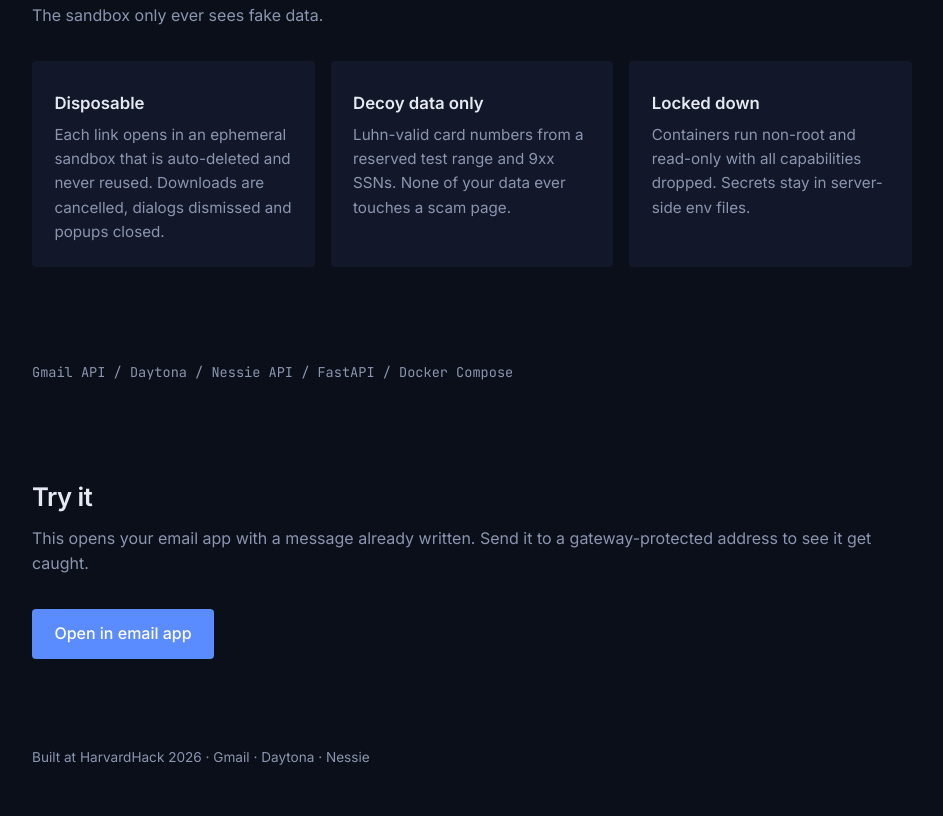
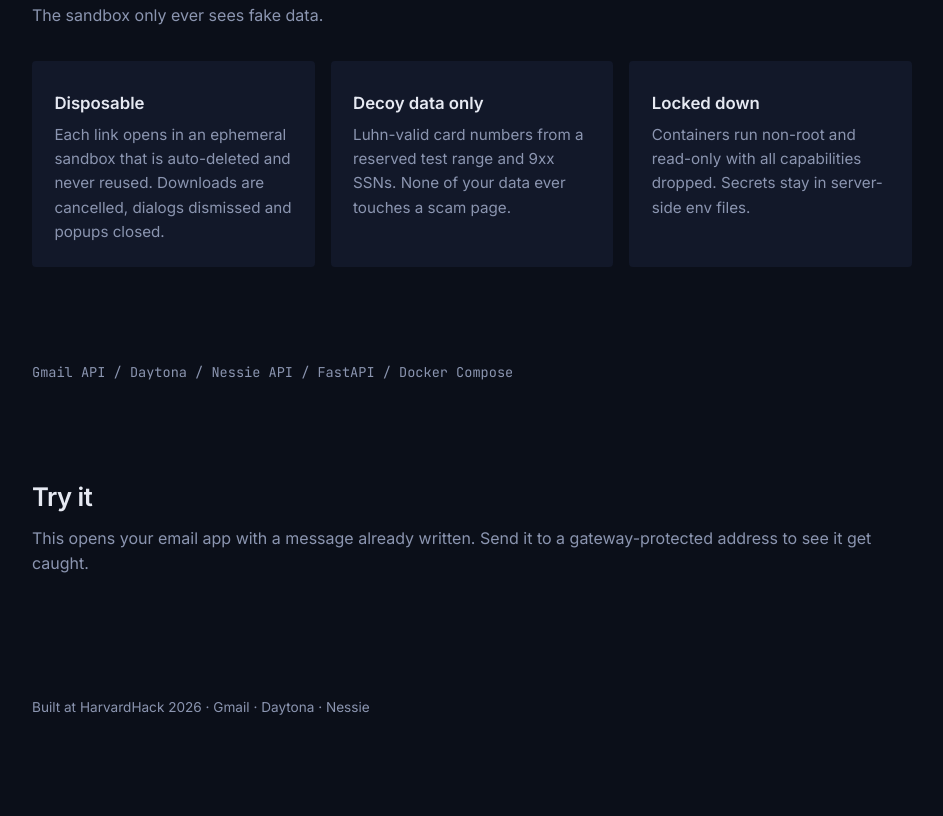
Before and after one commit to somethinghere0/HarvardHack2026, a plain HTML site: page email-generator/index.html in a window 1280 px wide. Shown: the part 1714-2530 px from the top of the page, without its empty margins (168-1111 px from the left). After the commit the page ends 2481 px from the top, so only its background shows below. Drawn offline with Linux system fonts and the light colour scheme.

Commit message:
Updated email generator

```diff
--- a/email-generator/index.html
+++ b/email-generator/index.html
@@ -126,7 +126,7 @@
     <h2>Try it</h2>
     <p class="sub">This opens your email app with a message already written. Send it to a gateway-protected address to see it get caught.</p>
     <div class="composer">
-      <a class="btn" id="compose" href="#try">Open in email app</a>
+      <!-- <a class="btn" id="compose" href="#try">Open in email app</a> -->
     </div>
   </section>
 
```
